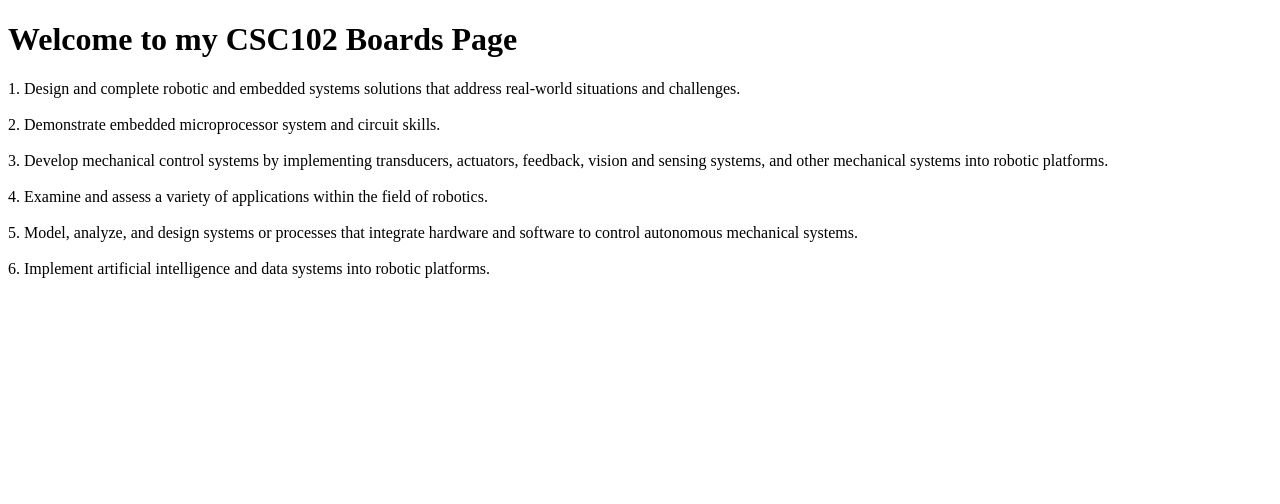
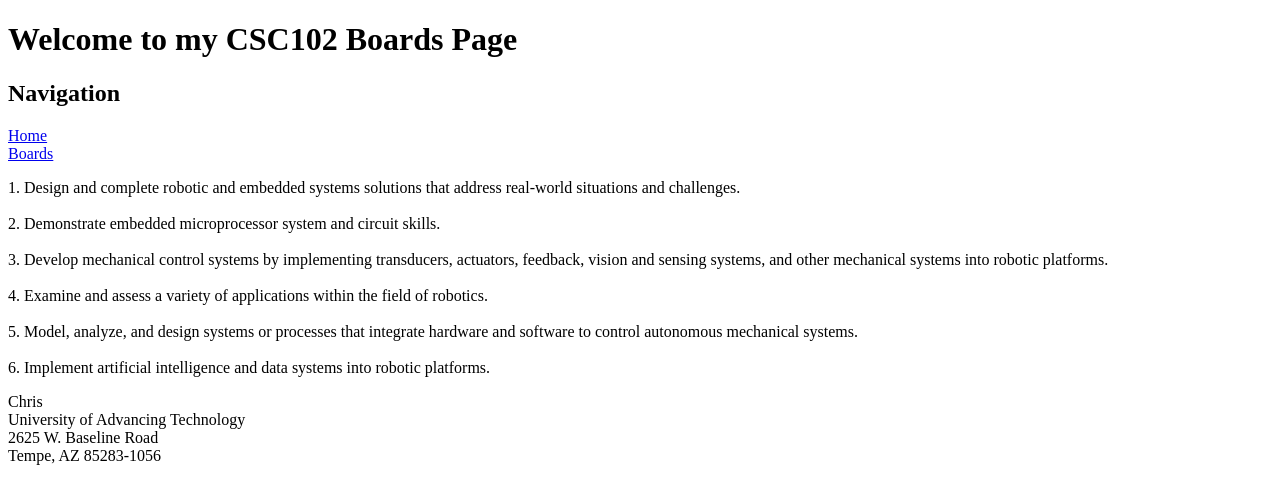
Before and after one commit to ruthlessc98/CSC102, a plain HTML site: page boards.html in a window 1280 px wide. Drawn offline with Linux system fonts and the light colour scheme.

Commit message:
Add files via upload

```diff
--- a/boards.html
+++ b/boards.html
@@ -4,6 +4,7 @@
 <!-- teh html tag goes next -->
 <html>
 <!-- the head section has info for the browser and search engine -->
+
 <head>
    <title>CSC102 Boards Page</title>
 
@@ -11,9 +12,20 @@
 
 
 <!-- the body section holds the text and images you want to show to the user -->
+
 <body>
 
    <h1>Welcome to my CSC102 Boards Page</h1>
+
+   <!-- create a nav section to hold the menu -->
+   <nav>
+
+      <h2>Navigation</h2>
+      <a href="index.html">Home</a>
+      <br>
+      <a href="boards.html">Boards</a>
+
+   </nav>
 
    <!-- p is paragraph tag: has spaving around it by default -->
    <p>
@@ -23,19 +35,26 @@
       2. Demonstrate embedded microprocessor system and circuit skills.
       <br>
       <br>
-3. Develop mechanical control systems by implementing transducers, actuators, feedback, vision and sensing systems, and other
+      3. Develop mechanical control systems by implementing transducers, actuators, feedback, vision and sensing
+      systems, and other
       mechanical systems into robotic platforms.
       <br>
       <br>
       4. Examine and assess a variety of applications within the field of robotics.
       <br>
       <br>
-5. Model, analyze, and design systems or processes that integrate hardware and software to control autonomous mechanical systems.
+      5. Model, analyze, and design systems or processes that integrate hardware and software to control autonomous
+      mechanical systems.
       <br>
       <br>
       6. Implement artificial intelligence and data systems into robotic platforms.
    </p>
 
+   <!-- July 12 2026 -->
+
+   <footer>
+      Chris <br> University of Advancing Technology <br> 2625 W. Baseline Road <br> Tempe, AZ 85283-1056
+   </footer>
 
 </body>
 
```
Also changed, not shown: index.html (+19 -5 lines). Lines whose indentation alone changed are shown as unchanged.
